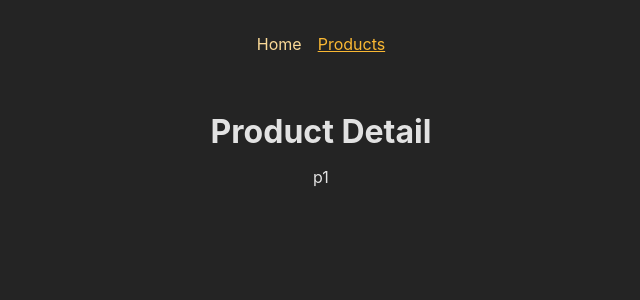
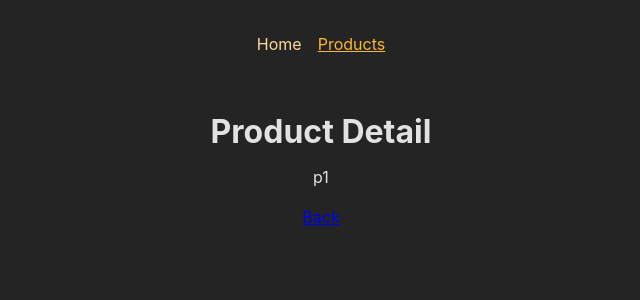
Before and after one commit to yoseftutian/Learning-React-router, a React (Create React App) app: page /products/p1 in a window 1280 px wide. Shown: the top 300 px of the page, without its empty margins (319-959 px from the left). Built offline with nearby package versions, Linux system fonts and the light colour scheme.

Commit message:
Change from absolute to relative path

```diff
--- a/src/App.js
+++ b/src/App.js
@@ -12,15 +12,15 @@ const router = createBrowserRouter([
     errorElement: <ErrorPage />,
     children: [
       {
-        path: "/",
+        index: true,
         element: <HonePage />,
       },
       {
-        path: "/products",
+        path: "products",
         element: <Products />,
       },
       {
-        path: "/products/:productId",
+        path: "products/:productId",
         element: <ProductDetailPage />,
       },
     ],
--- a/src/pages/Hone.js
+++ b/src/pages/Hone.js
@@ -10,7 +10,7 @@ export default function HonePage() {
     <>
       <h1>My Hone Page</h1>
       <p>
-        Go to <Link to="/products">the list of products</Link>
+        Go to <Link to="products">the list of products</Link>
       </p>
       <p>
         <button onClick={navigeteHandler}>Navigate</button>
--- a/src/pages/ProductDetail.js
+++ b/src/pages/ProductDetail.js
@@ -1,4 +1,4 @@
-import { useParams } from "react-router-dom";
+import { Link, useParams } from "react-router-dom";
 
 export default function ProductDetailPage() {
   const params = useParams();
@@ -7,6 +7,9 @@ export default function ProductDetailPage() {
     <>
       <h1>Product Detail</h1>
       <p>{params.productId}</p>
+      <p>
+        <Link to=".." relative="path">Back</Link>
+      </p>
     </>
   );
 }
--- a/src/pages/Products.js
+++ b/src/pages/Products.js
@@ -21,7 +21,7 @@ export default function Products() {
       <ul>
         {PRODUCTS.map((prod) => (
           <li key={prod.id}>
-            <Link to={`/products/${prod.id}`}>{prod.title}</Link>
+            <Link to={prod.id} relative="">{prod.title}</Link>
           </li>
         ))}
       </ul>
```
